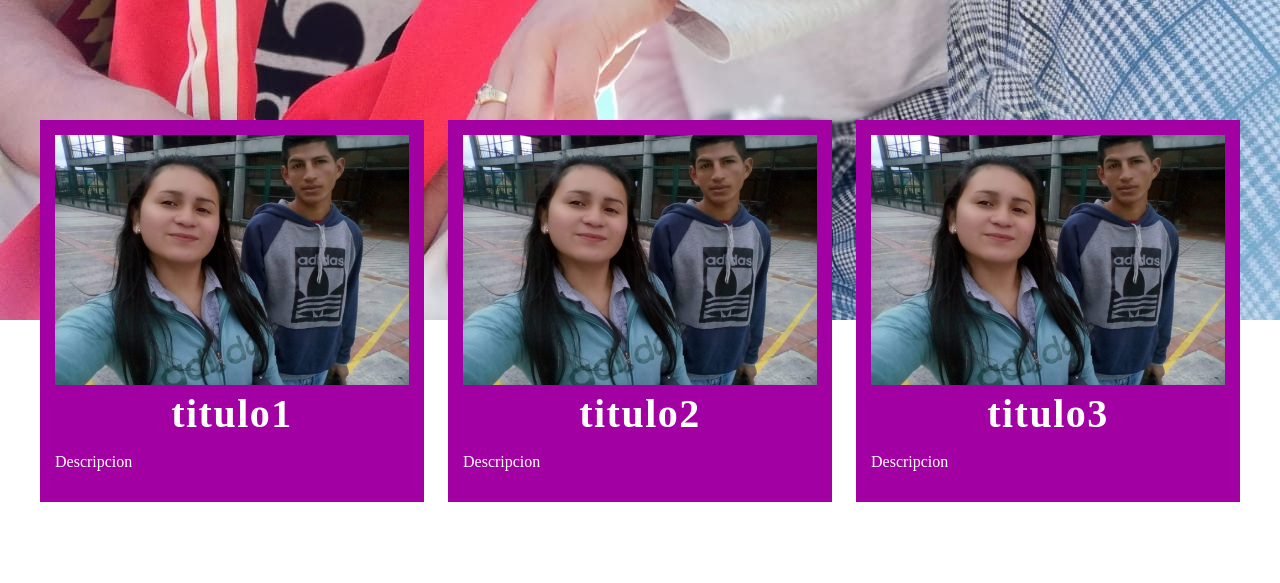
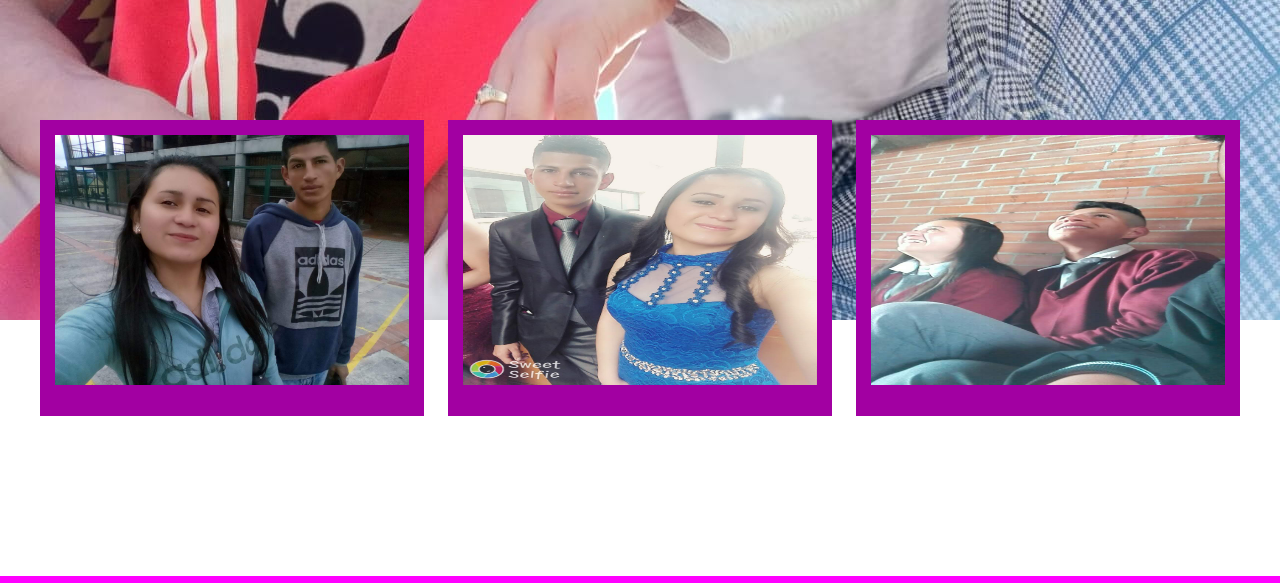
Before and after one commit to CryptoJuanse/OperacionYeca, a plain HTML site: page elmo.html in a window 1280 px wide. Shown: the part 640-1223 px from the top of the page. Drawn offline with Linux system fonts and the light colour scheme.

Commit message:
Pagina Web Finalizada UwU

```diff
--- a/elmo.html
+++ b/elmo.html
@@ -12,7 +12,7 @@
 	<body>
 		<header class="header">
 			<div class="contenedor">
-				<h1 class="logo">Titulo</h1>
+				<h1 class="logo"></h1>
 				<span class="icon-menu" id="btn-menu"></span>
 				<nav class="nav" id="nav">
 					<ul class="menu">
@@ -36,20 +36,20 @@
                 <section class="info">
                     <article class="info__columna">
                         <img class="info__img" src="img/elmo/elmo1.jpg" alt="" class="info__img">
-                        <h2 class="info__titulo">titulo1</h2>
-                        <p class="info__txt">Descripcion</p>
+                        <h2 class="info__titulo"></h2>
+                        <p class="info__txt"></p>
                     </article>
 
                     <article class="info__columna">
-                        <img class="info__img" src="img/elmo/elmo1.jpg" alt="" class="info__img">
-                        <h2 class="info__titulo">titulo2</h2>
-                        <p class="info__txt">Descripcion</p>
+                        <img class="info__img" src="img/elmo/elmo2.jpg" alt="" class="info__img">
+                        <h2 class="info__titulo"></h2>
+                        <p class="info__txt"></p>
                     </article>
 
                     <article class="info__columna">
-                        <img class="info__img" src="img/elmo/elmo1.jpg" alt="" class="info__img">
-                        <h2 class="info__titulo">titulo3</h2>
-                        <p class="info__txt">Descripcion</p>
+                        <img class="info__img" src="img/elmo/elmo3.jpg" alt="" class="info__img">
+                        <h2 class="info__titulo"></h2>
+                        <p class="info__txt"></p>
                     </article>
                 </section>
             </div>
```
Also changed, not shown: index.html (+3 -3 lines), omaira.html (+7 -7 lines), valentina.html (+7 -7 lines), img/elmo/elmo2.jpg (added), img/elmo/elmo3.jpg (added).
